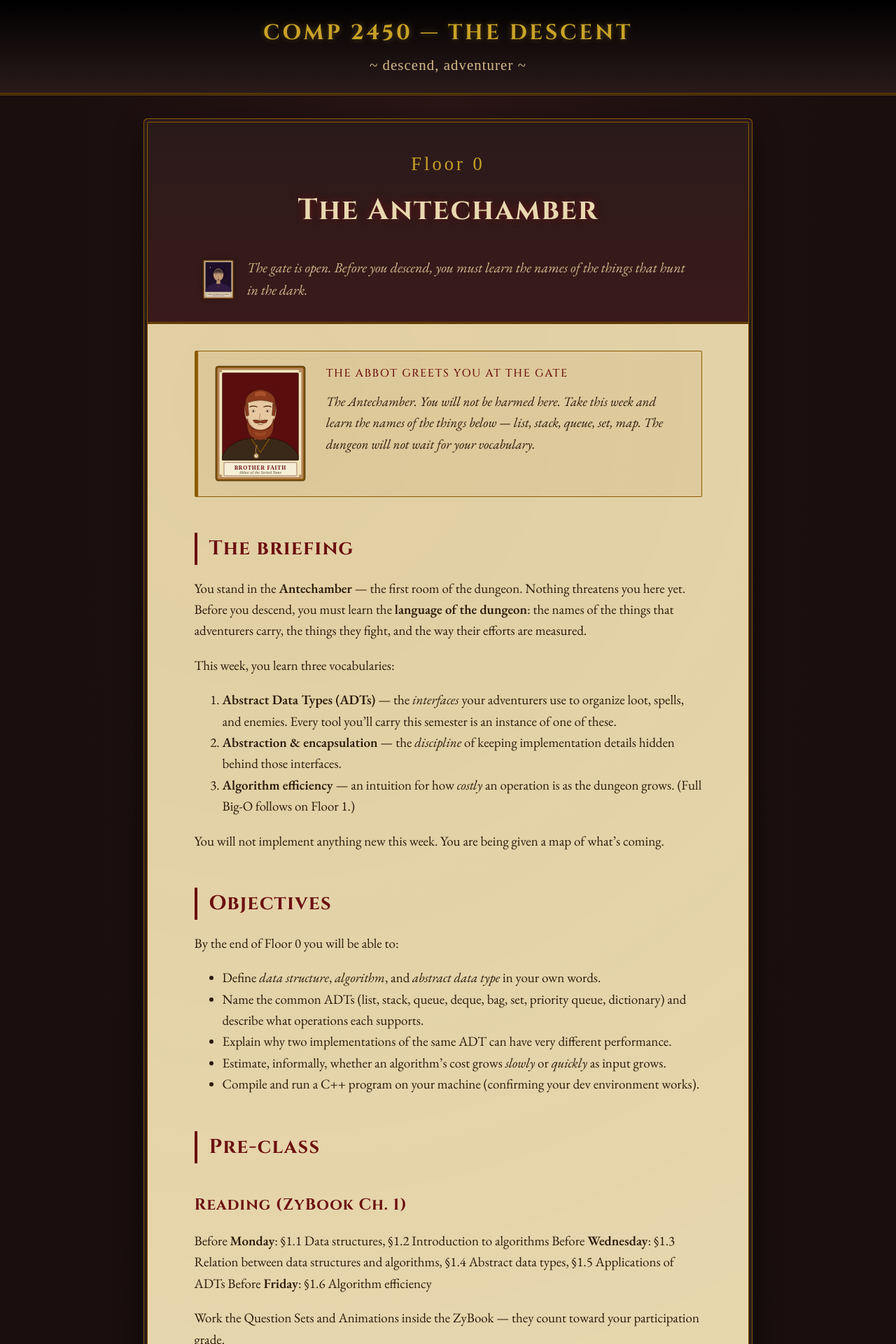
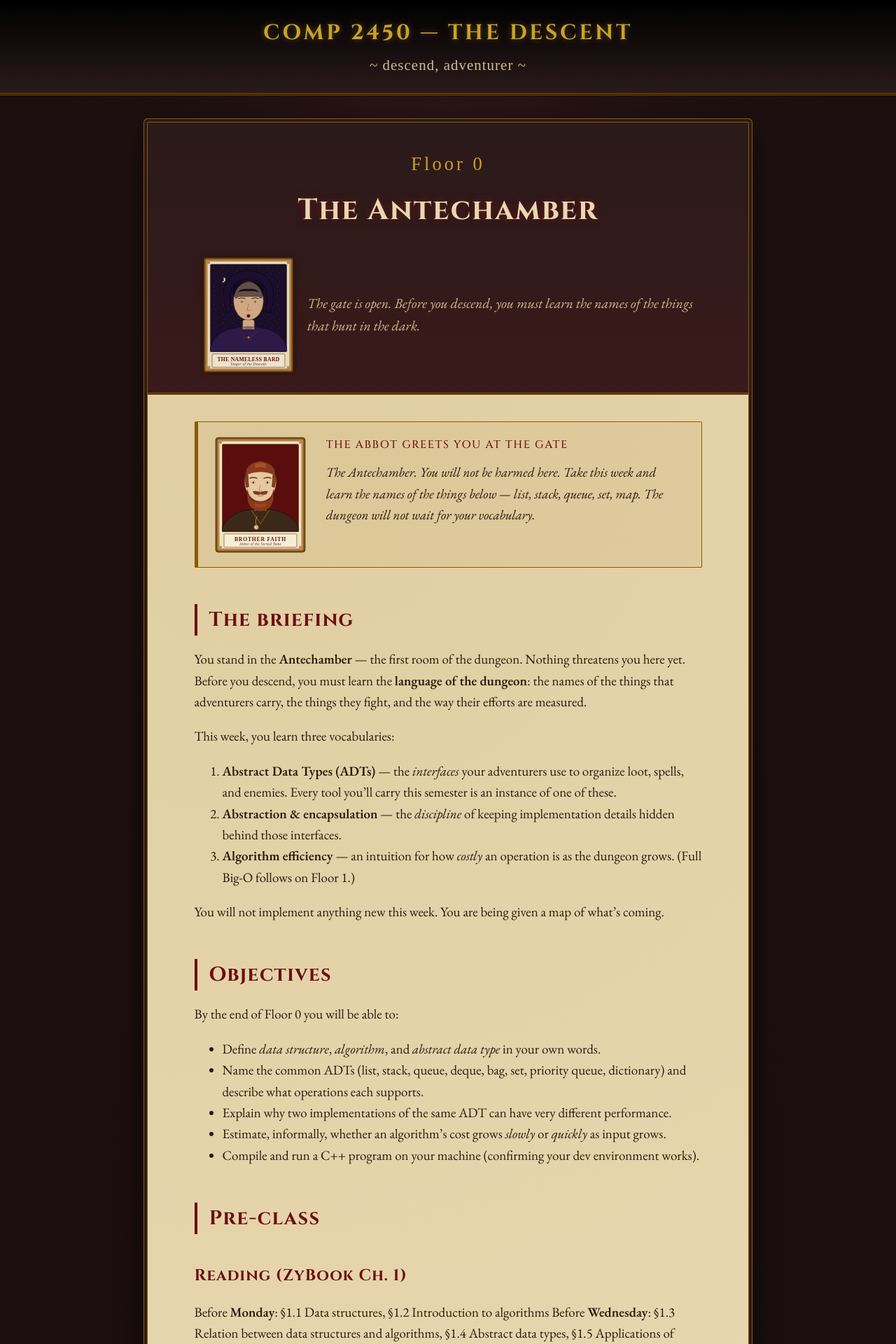
Before and after one commit to HogRed/comp2450, a Jekyll site: the page built from _floors/floor-00.md, in a window 1280 px wide. Shown: the top 1920 px of the page at 70% size. Built offline with Jekyll 4.4.1, drawn with Linux system fonts in a browser that asks for light colours; some web fonts are replaced.

Commit message:
Match bard epigraph icon to character-card portrait size (130px)
Bumps the floor-banner bard back up to 130px on both desktop and mobile
so it matches the size of every other character portrait on the site.
Restores opacity to 0.95 now that it's a proper portrait, not an
ornament.

Co-Authored-By: Claude Opus 4.7 <noreply@anthropic.com>

```diff
--- a/assets/css/diablo.css
+++ b/assets/css/diablo.css
@@ -156,11 +156,11 @@ h4 { font-size: 1.05rem; color: var(--ink); }
 }
 
 .floor-banner .bard-icon {
-  flex: 0 0 44px;
-  width: 44px;
+  flex: 0 0 130px;
+  width: 130px;
   height: auto;
-  opacity: 0.85;
-  filter: drop-shadow(0 0 4px rgba(0, 0, 0, 0.3));
+  opacity: 0.95;
+  filter: drop-shadow(0 0 6px rgba(0, 0, 0, 0.4));
 }
 
 .floor-banner .bard-quote .flavor-quote {
@@ -398,6 +398,6 @@ figure.diagram figcaption {
   }
   .character-card .character-portrait { flex: 0 0 auto; width: 160px; }
   .floor-banner .bard-quote { flex-direction: column; gap: 0.5rem; }
-  .floor-banner .bard-icon { flex: 0 0 38px; width: 38px; }
+  .floor-banner .bard-icon { flex: 0 0 130px; width: 130px; }
   .floor-banner .bard-quote .flavor-quote { text-align: center; }
 }
```
